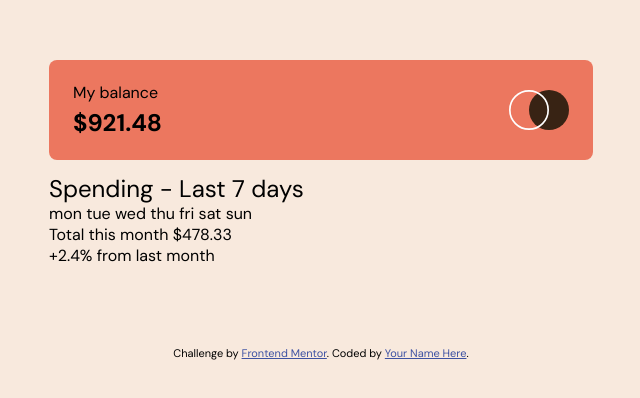
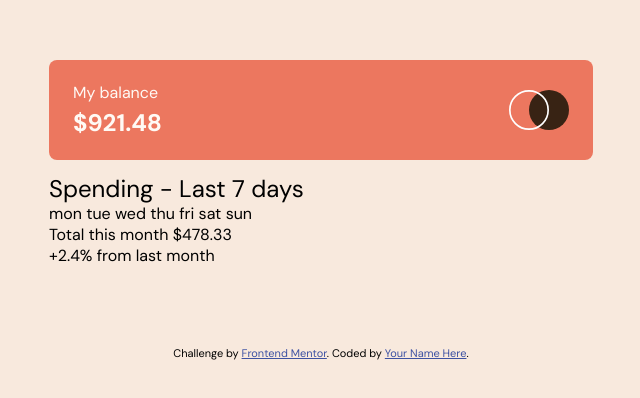
Before and after one commit to abizmo/expenses-chart-component, a Vue app: page / in a window 1280 px wide. Shown: the part 190-588 px from the top of the page, without its empty margins (319-959 px from the left). Built offline with nearby package versions, Linux system fonts and the light colour scheme.

Commit message:
Change title color

```diff
--- a/src/components/Header.vue
+++ b/src/components/Header.vue
@@ -28,6 +28,7 @@ export default {
   display: grid;
   gap: var(--sizes-200);
   font-size: var(--fs-400);
+  color: var(--clr-neutral-200);
 }
 
 .header--title span {
```
